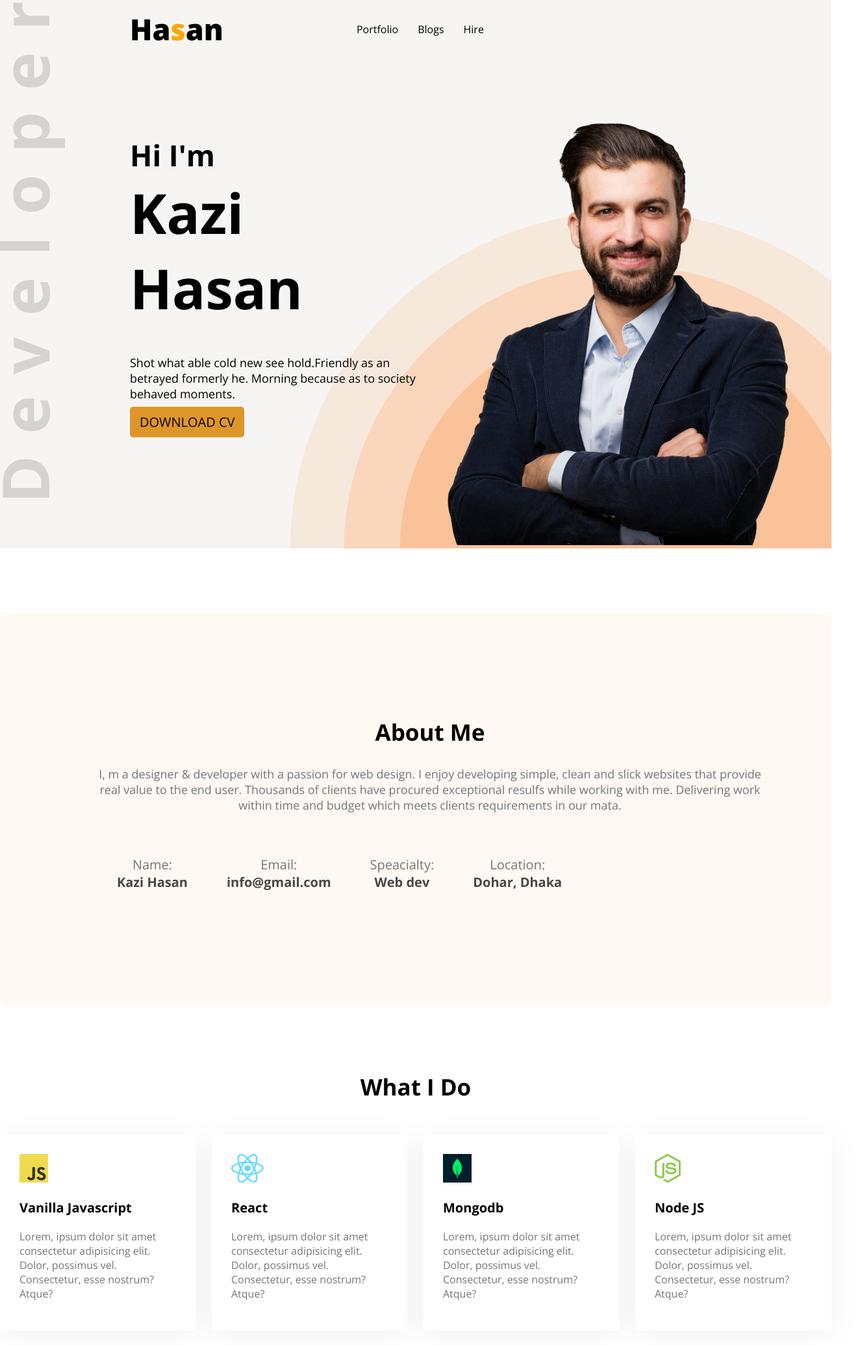
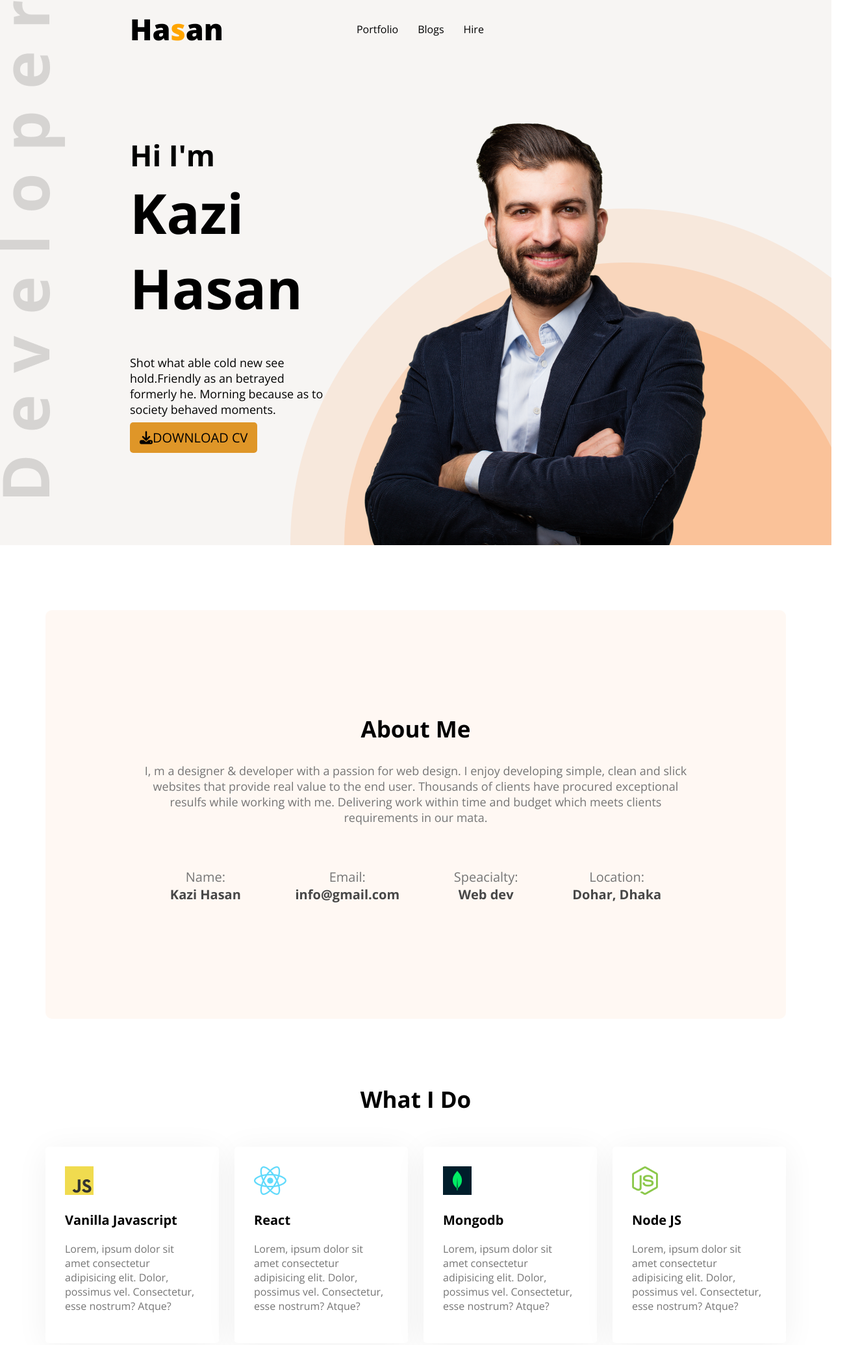
Before and after one commit to Kzihasan/developer-portfolio2.1, a plain HTML site: page index.html in a window 1280 px wide. Shown: the part 73-2143 px from the top of the page at 65% size, 1324 px wide, since content can reach past the window. Drawn offline with nearby package versions, Linux system fonts and the light colour scheme.

Commit message:
some major changes

```diff
--- a/index.html
+++ b/index.html
@@ -5,6 +5,7 @@
     <meta name="viewport" content="width=device-width, initial-scale=1.0">
     <title>Mary</title>
     <link rel="stylesheet" href="style.css">
+    <script src="https://kit.fontawesome.com/b6f8bfbc4b.js" crossorigin="anonymous"></script>
 </head>
 <body>
     <!-- Header section start -->
@@ -22,19 +23,17 @@
             <h3>Hi I'm <br> <span class="name">Kazi Hasan</span></h3>
             <p>Shot what able cold new see hold.Friendly as an betrayed formerly he. Morning because as to society behaved moments.</p>
 
-            <a href="#" class="btn">download cv</a>
+            <a href="#" class="btn"><i class="fa-solid fa-download"></i>download cv</a>
 
 
         </div>
-
-        <div class="banner">
             <img src="images/hardy.png" alt="">
-        </div>
        </div>
     </div>
      <!-- Header section ended -->
 
      <!-- About me section start -->
+      <main>
       <section id="about-me">
         <div class="container2">
             <h1>About Me</h1>
@@ -123,7 +122,7 @@
             <hr>
         </div>
        </div><br>
-       <a href="" class="btn middle" >Download</a>
+       <a href="" class="btn middle"><i class="fa-solid fa-download"></i>Download</a>
        </section>
       <!-- Resume section End -->
 
@@ -150,6 +149,7 @@
             </div>
         </div>
        </section>
+       </main>
       <!-- Footer section End -->
 </body>
 </html>
--- a/style.css
+++ b/style.css
@@ -5,6 +5,7 @@ body {
     font-family: "open sans";
     margin: 0;
     padding: 0;
+    display: block;
 }
 
 .header {
@@ -13,6 +14,7 @@ body {
     background-position: left, bottom right;
     margin-bottom: 100px;
     background-color: rgb(247, 245, 243);
+    display: block;
 }
 
 .nav-bar {
@@ -59,10 +61,9 @@ li:hover {
 }
 
 .container {
-    /* width: 70%; */
+    width: 70%;
     display: flex;
     margin: 0 200px;
-    /* align-items: center; */
 }
 
 .banner {
@@ -73,6 +74,10 @@ li:hover {
     font-size: 18px;
 }
 
+.banner img {
+    width: 120%;
+}
+
 .btn {
     background-color: rgb(223, 150, 40);
     text-transform: uppercase;
@@ -80,7 +85,7 @@ li:hover {
     border-radius: 5px;
     font-size: 20px;
     text-align: center;
-
+    height: 64px;
 }
 
 .btn:hover {
@@ -92,6 +97,11 @@ li:hover {
     font-size: 45px;
 }
 
+main {
+    max-width: 1140px;
+    margin: 0 auto;
+}
+
 #about-me {
     background-color: #FFF8F3;
     border-radius: 10px;
@@ -100,7 +110,7 @@ li:hover {
 }
 
 .container2 {
-    width: 80%;
+    /* width: 80%; */
     margin: 0 auto;
     text-align: center;
     padding: 130px 150px;
@@ -119,6 +129,7 @@ li:hover {
 
 .info {
     display: flex;
+    justify-content: space-around;
 
 }
 
```
